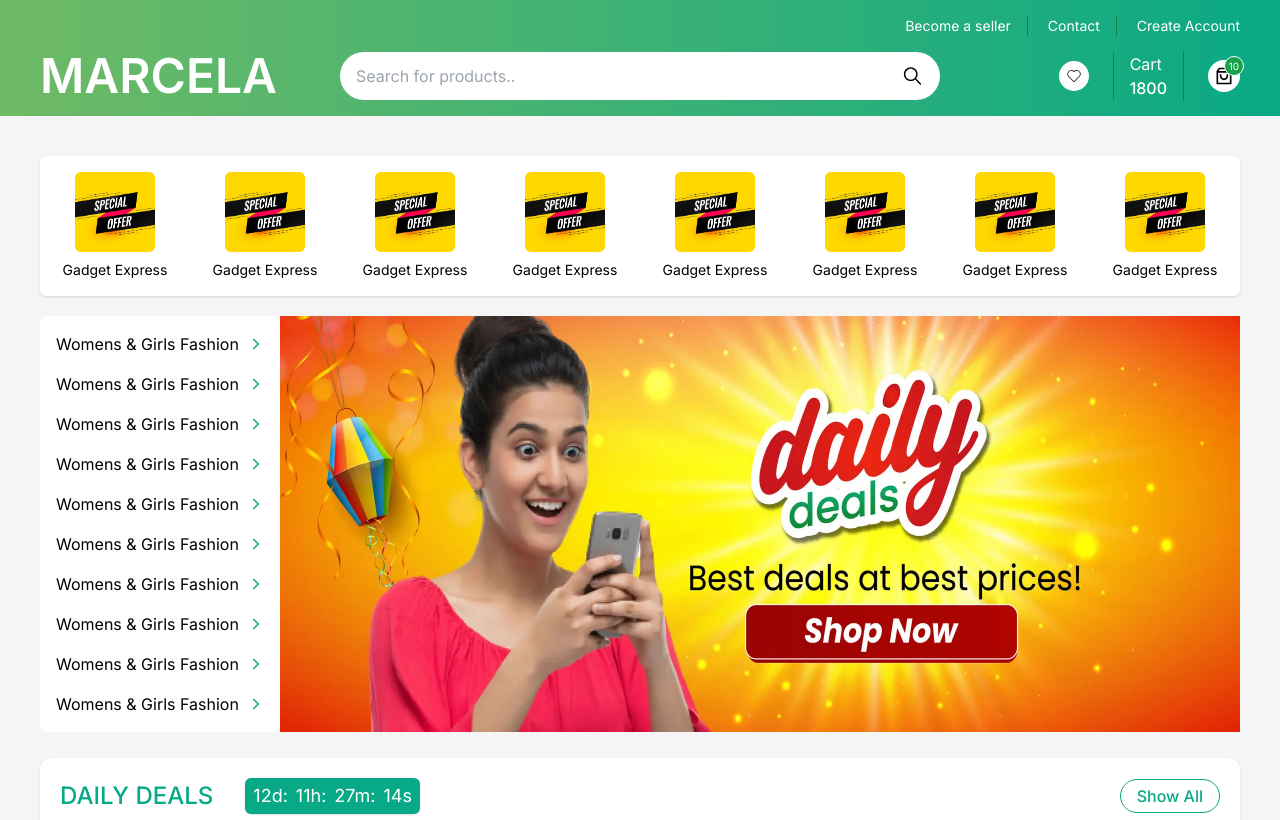
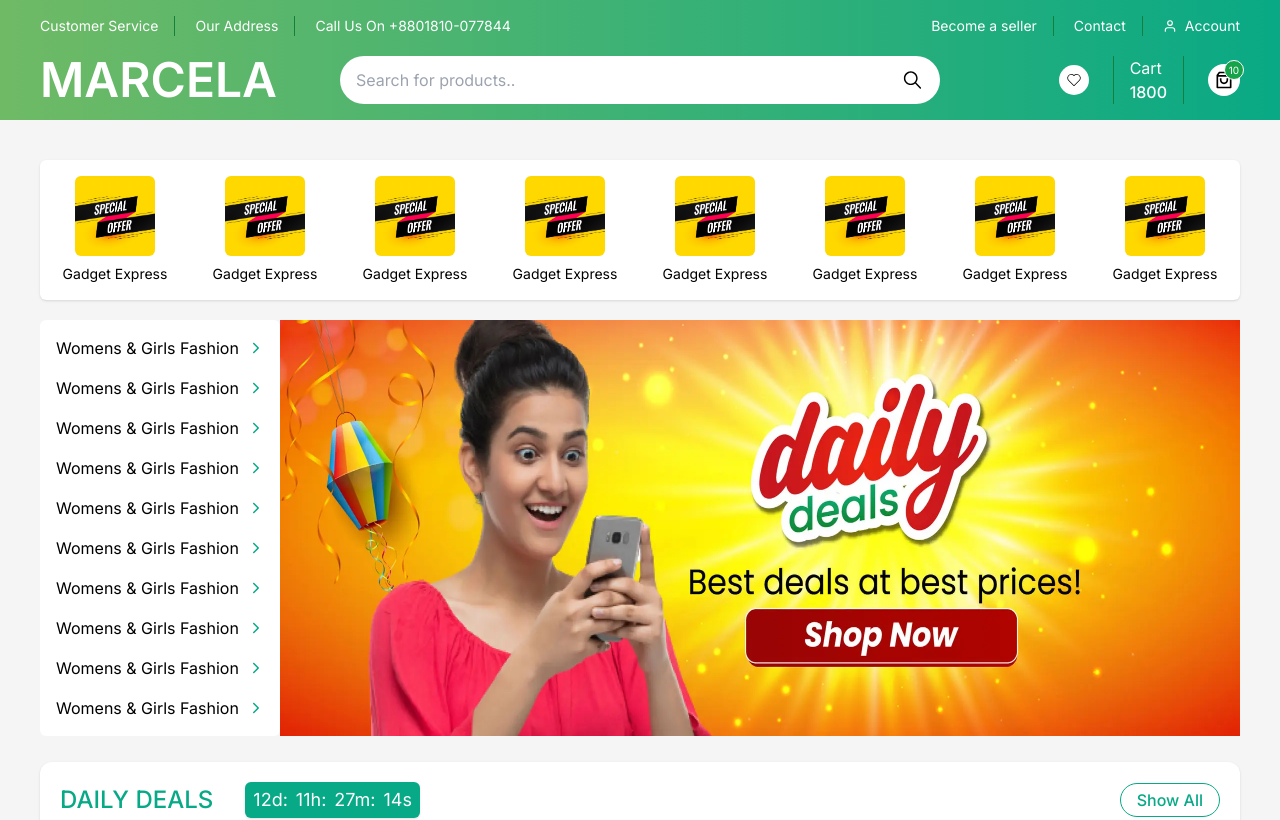
Before and after one commit to BengalSoftware/Marcella-Ecommerce-Frontend, a Next.js app: page / in a window 1280 px wide. Shown: the top 820 px of the page. Built offline with nearby package versions, Linux system fonts and the light colour scheme.

Commit message:
responsive header

```diff
--- a/src/shared/header/Header.jsx
+++ b/src/shared/header/Header.jsx
@@ -3,16 +3,26 @@ import { IoIosSearch } from "react-icons/io";
 import { CiHeart } from "react-icons/ci";
 import { RiShoppingBag3Line } from "react-icons/ri";
 import Link from 'next/link';
+import { FiUser } from "react-icons/fi";
 
 const Header = () => {
     return (
         <div className='bg-g-primary'>
             <div className="container mx-auto py-4">
-                <div className='flex items-center justify-end gap-5 text-white mb-4 text-sm'>
-                    <Link href='/' className='text-white text-sm border-r border-green-700 pr-4'>Become a seller</Link>
-                    <Link href='' className='border-r pr-4 border-green-700'>Contact</Link>
-                    <Link href='' >Create Account</Link>
+                {/* top header start */}
+                <div className='lg:flex items-center justify-between hidden'>
+                    <div className='flex items-center justify-end gap-5 text-white mb-5 text-sm'>
+                        <Link href='/' className='text-white text-sm border-r border-green-700 pr-4'>Customer Service  </Link>
+                        <Link href='' className='border-r pr-4 border-green-700'>Our Address</Link>
+                        <p>Call Us On +8801810-077844</p>
+                    </div>
+                    <div className='flex items-center justify-end gap-5 text-white mb-5 text-sm'>
+                        <Link href='/' className='text-white text-sm border-r border-green-700 pr-4'>Become a seller</Link>
+                        <Link href='' className='border-r pr-4 border-green-700'>Contact</Link>
+                        <Link href='' className='flex items-center gap-2' ><FiUser /> Account</Link>
+                    </div>
                 </div>
+                {/* top header end */}
                 <div className='flex items-center justify-between'>
                     <div className='w-1/4'>
                         <h1 className='text-5xl font-semibold text-white'>MARCELA</h1>
```
